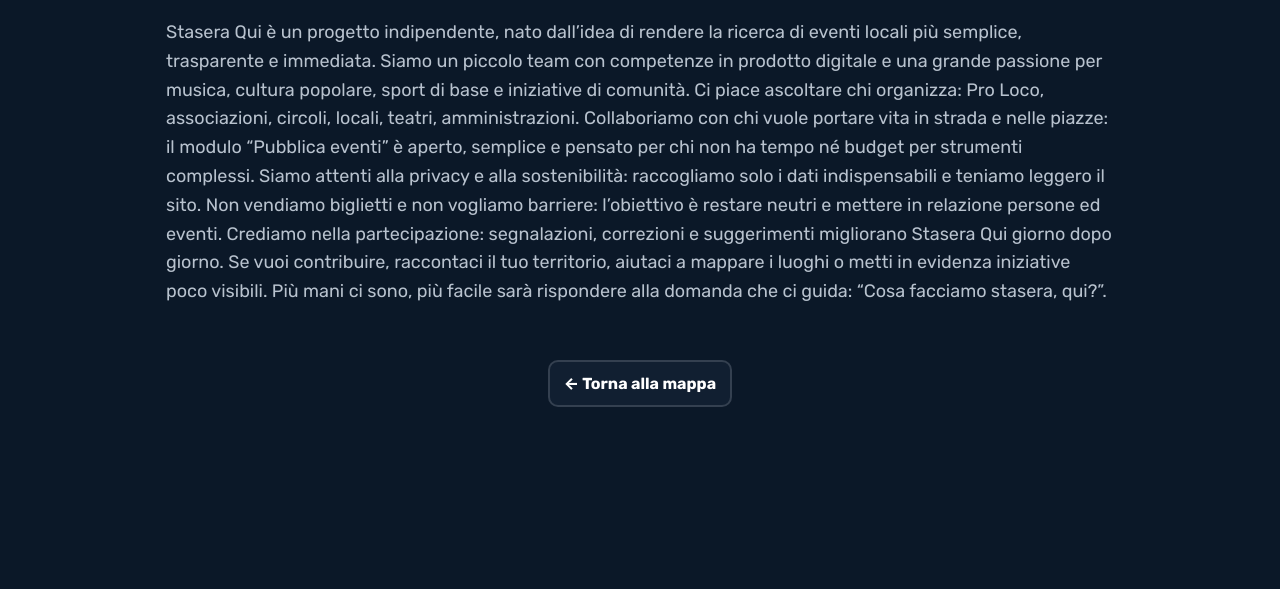
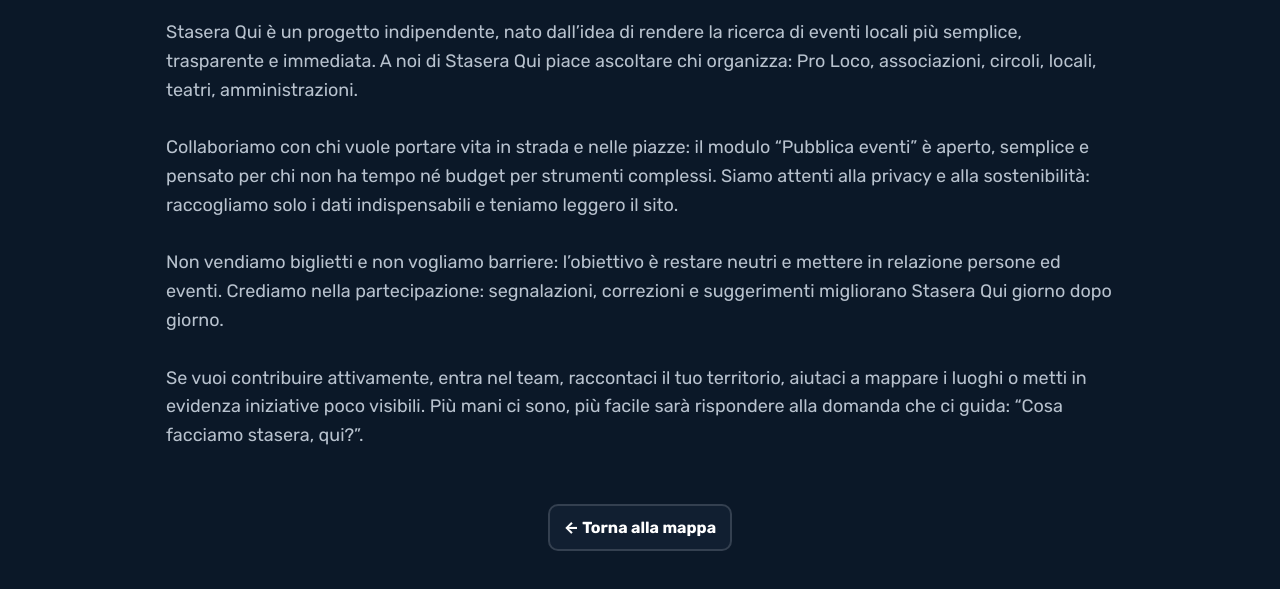
Before and after one commit to staseraqui/staseraqui.github.io, a plain HTML site: page chi-siamo.html in a window 1280 px wide. Shown: the part 145-734 px from the top of the page. Drawn offline with Linux system fonts and the light colour scheme.

Commit message:
Update chi-siamo.html

```diff
--- a/chi-siamo.html
+++ b/chi-siamo.html
@@ -16,7 +16,14 @@
 </header>
 <main class="container">
 <h1>Chi siamo</h1>
-<p class="small">Stasera Qui è un progetto indipendente, nato dall’idea di rendere la ricerca di eventi locali più semplice, trasparente e immediata. Siamo un piccolo team con competenze in prodotto digitale e una grande passione per musica, cultura popolare, sport di base e iniziative di comunità. Ci piace ascoltare chi organizza: Pro Loco, associazioni, circoli, locali, teatri, amministrazioni. Collaboriamo con chi vuole portare vita in strada e nelle piazze: il modulo “Pubblica eventi” è aperto, semplice e pensato per chi non ha tempo né budget per strumenti complessi. Siamo attenti alla privacy e alla sostenibilità: raccogliamo solo i dati indispensabili e teniamo leggero il sito. Non vendiamo biglietti e non vogliamo barriere: l’obiettivo è restare neutri e mettere in relazione persone ed eventi. Crediamo nella partecipazione: segnalazioni, correzioni e suggerimenti migliorano Stasera Qui giorno dopo giorno. Se vuoi contribuire, raccontaci il tuo territorio, aiutaci a mappare i luoghi o metti in evidenza iniziative poco visibili. Più mani ci sono, più facile sarà rispondere alla domanda che ci guida: “Cosa facciamo stasera, qui?”.</p>
+<p class="small">
+  Stasera Qui è un progetto indipendente, nato dall’idea di rendere la ricerca di eventi locali più semplice, trasparente e immediata. A noi di Stasera Qui piace ascoltare chi organizza: Pro Loco, associazioni, circoli, locali, teatri, amministrazioni.
+  <br><br>
+  Collaboriamo con chi vuole portare vita in strada e nelle piazze: il modulo “Pubblica eventi” è aperto, semplice e pensato per chi non ha tempo né budget per strumenti complessi. Siamo attenti alla privacy e alla sostenibilità: raccogliamo solo i dati indispensabili e teniamo leggero il sito.
+  <br><br>
+  Non vendiamo biglietti e non vogliamo barriere: l’obiettivo è restare neutri e mettere in relazione persone ed eventi. Crediamo nella partecipazione: segnalazioni, correzioni e suggerimenti migliorano Stasera Qui giorno dopo giorno.
+  <br><br>
+  Se vuoi contribuire attivamente, entra nel team, raccontaci il tuo territorio, aiutaci a mappare i luoghi o metti in evidenza iniziative poco visibili. Più mani ci sono, più facile sarà rispondere alla domanda che ci guida: “Cosa facciamo stasera, qui?”.</p>
 </main>
 <footer class="page-footer"><a href="index.html" class="btn">← Torna alla mappa</a></footer>
 </body></html>
```
